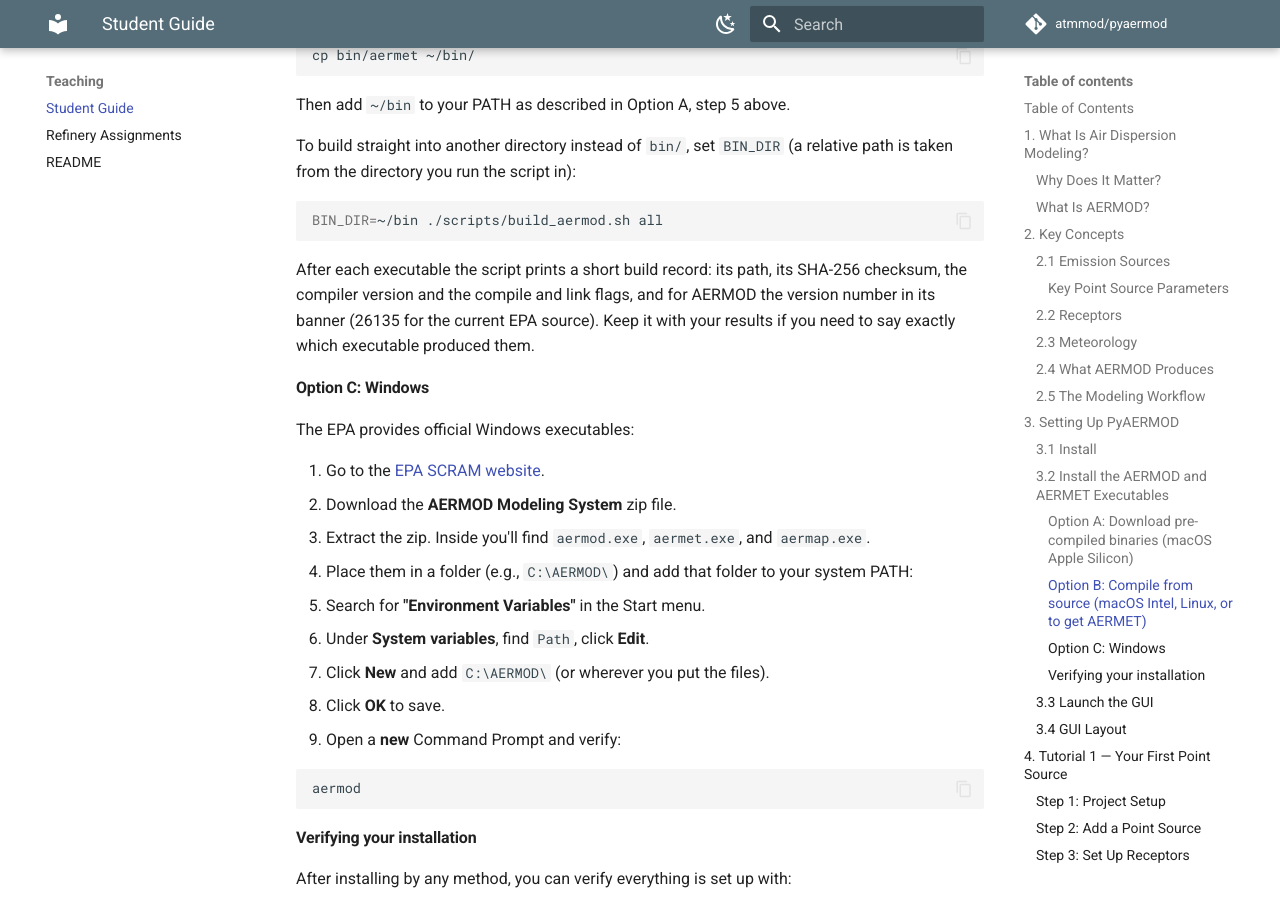
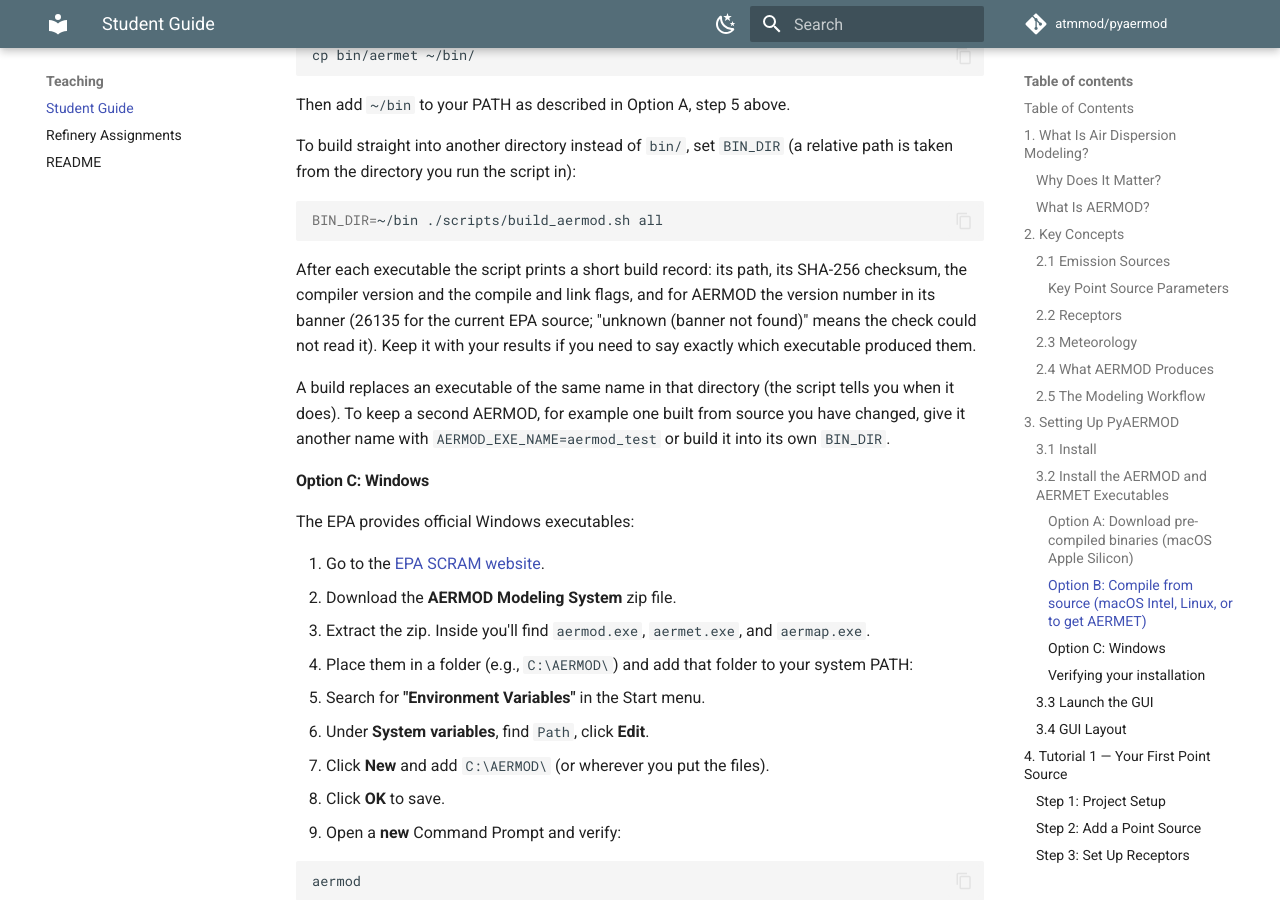
Before and after one commit to atmmod/pyaermod, an MkDocs documentation site: the page built from docs/teaching/student-guide.md, in a window 1280 px wide and 900 px high, scrolled down 6707 px. Built offline with MkDocs 1.6.1 and Material for MkDocs 9.7.7, drawn with Linux system fonts in a browser that asks for light colours; comment, search, counter and statistics services are not loaded.

Commit message:
Name the AERMOD binary, say when a build replaces one, and never drop the banner version silently
Review found four ways the build record or the next step could mislead.

The version probe only matched five digits, so EPA's draft form
(VERSN is six characters so a 'D' can lead it, modules.f) or a binary
that printed no banner simply left the version line out, with exit 0.
The token is now kept whole (D26135 is not 26135), and a missing banner
prints "unknown (banner not found)" plus a warning on stderr.

build_aermod.sh always linked $BIN_DIR/aermod, so building the patched
diagnostic AERMOD into the same directory as the regulatory one
overwrote it without a word. AERMOD_EXE_NAME (default aermod) names the
binary, and every script now says "Replacing <path> (sha256 was ...)"
before it links over an existing file. On macOS the linker's ad-hoc
signature uses the file name as its identifier, so the same build as
aermod and aermod_b hashes differently (10e2746a... vs 058a2871...,
checked with codesign -dv); the comments and changelog say so.

The stand-in binary in the tests printed the 26135 banner whatever it
was given, so a probe that dropped --help, or a hard-coded version,
still passed. It now follows aermod.f: USAGE only for one argument, or
three or more, with a version the test sets. A test checks the same
argument rule against a real aermod when one is on PATH (it passes
against the v26135 build).

After a BIN_DIR build the script still suggested make test-binaries,
which checks bin/aermod and puts ./bin first on PATH, so it would test
an older binary or none. It now suggests pytest with $BIN_DIR on PATH
unless BIN_DIR is ./bin, and notes executable_path for a renamed AERMOD.

Co-Authored-By: Claude Opus 5.5 <noreply@anthropic.com>

```diff
--- a/docs/teaching/student-guide.md
+++ b/docs/teaching/student-guide.md
@@ -309,8 +309,14 @@ BIN_DIR=~/bin ./scripts/build_aermod.sh all
 After each executable the script prints a short build record: its path,
 its SHA-256 checksum, the compiler version and the compile and link
 flags, and for AERMOD the version number in its banner (26135 for the
-current EPA source). Keep it with your results if you need to say
-exactly which executable produced them.
+current EPA source; "unknown (banner not found)" means the check could
+not read it). Keep it with your results if you need to say exactly which
+executable produced them.
+
+A build replaces an executable of the same name in that directory (the
+script tells you when it does). To keep a second AERMOD, for example one
+built from source you have changed, give it another name with
+`AERMOD_EXE_NAME=aermod_test` or build it into its own `BIN_DIR`.
 
 #### Option C: Windows
 
```
Also changed, not shown: CHANGELOG.md (+14 -3 lines), RELEASING.md (+3 -1 lines), 6 other files.
